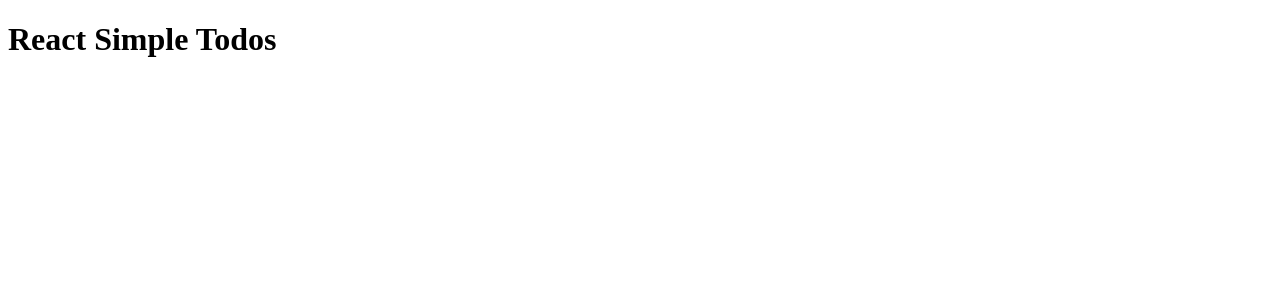
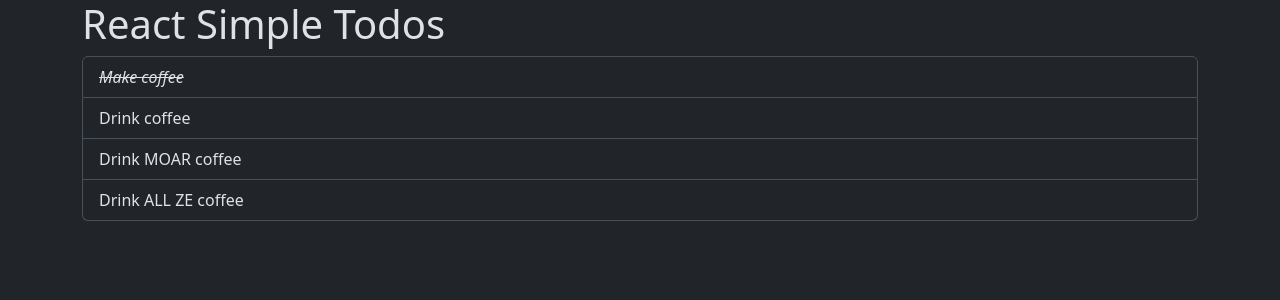
Before and after one commit to drblue/fed23-javascript-2, a React (Vite) app in the folder 02-react-simple-todos/: page / in a window 1280 px wide. Shown: the top 300 px of the page. Built offline with nearby package versions, Linux system fonts and the light colour scheme.

Commit message:
Installed Bootstrap and SASS. Added state for todolist and rendered list.

```diff
--- a/02-react-simple-todos/index.html
+++ b/02-react-simple-todos/index.html
@@ -1,5 +1,5 @@
 <!DOCTYPE html>
-<html lang="en">
+<html lang="en" data-bs-theme="dark">
 <head>
 	<meta charset="UTF-8" />
 	<link rel="icon" href="https://fav.farm/📋" />
--- a/02-react-simple-todos/package.json
+++ b/02-react-simple-todos/package.json
@@ -10,8 +10,10 @@
     "preview": "vite preview"
   },
   "dependencies": {
+    "bootstrap": "^5.3.3",
     "react": "^18.2.0",
-    "react-dom": "^18.2.0"
+    "react-dom": "^18.2.0",
+    "sass": "^1.76.0"
   },
   "devDependencies": {
     "@types/react": "^18.2.66",
--- a/02-react-simple-todos/src/App.tsx
+++ b/02-react-simple-todos/src/App.tsx
@@ -1,9 +1,26 @@
 import { useState } from "react";
+import { Todo } from "./types/Todo";
+import "./assets/scss/App.scss";
 
 function App() {
+	const [todos, setTodos] = useState<Todo[]>([
+		{ id: 1, title: "Make coffee", completed: true },
+		{ id: 2, title: "Drink coffee", completed: false },
+		{ id: 3, title: "Drink MOAR coffee", completed: false },
+		{ id: 4, title: "Drink ALL ZE coffee", completed: false },
+	]);
+
 	return (
 		<div className="container">
 			<h1>React Simple Todos</h1>
+
+			<ul className="todolist list-group">
+				{todos.map(todo => (
+					<li key={todo.id} className={todo.completed ? "done list-group-item" : "list-group-item"}>
+						<span className="todo-title">{todo.title}</span>
+					</li>
+				))}
+			</ul>
 		</div>
 	);
 }
--- /dev/null
+++ b/02-react-simple-todos/src/assets/scss/App.scss
@@ -0,0 +1,10 @@
+@import "bootstrap/scss/bootstrap";
+
+.todolist {
+	.done {
+		.todo-title {
+			font-style: italic;
+			text-decoration: line-through;
+		}
+	}
+}
--- /dev/null
+++ b/02-react-simple-todos/src/types/Todo.ts
@@ -0,0 +1,7 @@
+export interface Todo {
+	id: number;
+	title: string;
+	completed: boolean;
+}
+
+// export type TodoList = Todo[];
```
Also changed, not shown: 1 other file (tests, documents, lock files or other folders).
